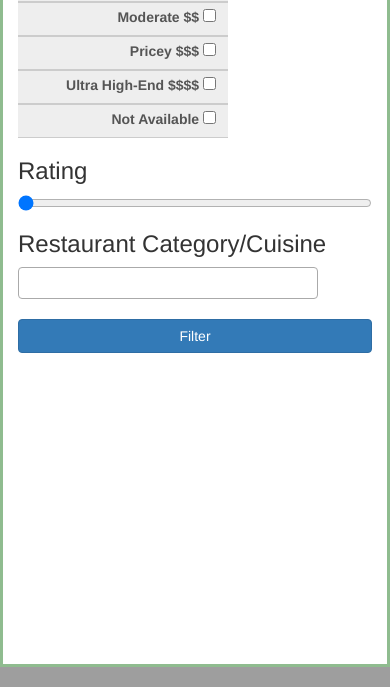
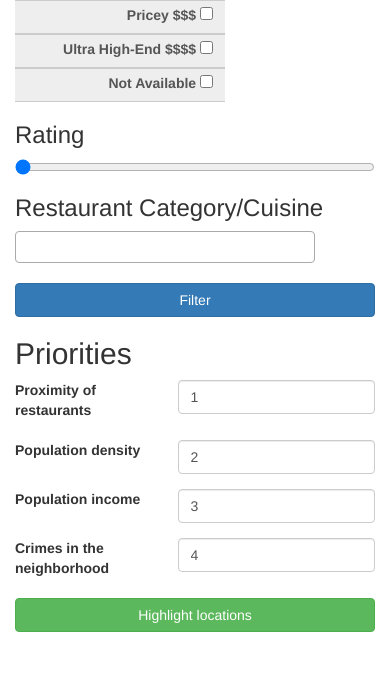
Before and after one commit to tonnpa/begin-here, a Django app: page / in a window 390 px wide. Shown: the part 1021-1708 px from the top of the page. Run offline with Django 3.2, Linux system fonts and the light colour scheme; data that the repository does not hold is empty; some libraries are stand-ins or nearby versions.

Commit message:
feat(ui): add fields for defining priorities
Signed-off-by: Phan Anh Nguyen <tonnpa@gmail.com>

```diff
--- a/PostGISQueries.sql
+++ b/PostGISQueries.sql
@@ -92,12 +92,12 @@
 	WHERE foodmap_evaluationpoint.id = Q.id;
 
 
-##
+## Add evaluation point ID to the restaurants
 UPDATE foodmap_restaurant
 	SET eval_pt_id = Q.id
 	FROM
 		(
-			SELECT  B.id, B.rest_id
+			SELECT  B.id, A.rest_id
 			FROM (
 				SELECT location, id as rest_id
 				FROM foodmap_restaurant
--- a/begin_here/urls.py
+++ b/begin_here/urls.py
@@ -25,4 +25,5 @@
     url(r'^choropleth/data', foodmap_views.evalgrids_view), # The GeoJson evaluation grid data
     url(r'^categories$', foodmap_views.get_categories),
     url(r'^restaurants$', foodmap_views.get_restaurants),
+    url(r'^highlight$', foodmap_views.highlight)
 ]
--- a/foodmap/templates/index.html
+++ b/foodmap/templates/index.html
@@ -38,7 +38,7 @@
         <div class="col-md-8" style="height: 100%">
             <div id="map"></div>
         </div>
-        <div class="col-md-4" style="height: 100%; border: solid darkseagreen">
+        <div class="col-md-4" style="height: 100%">
             <h2> Interactive Market Explorer</h2>
             <h3> Price range </h3>
             <div class="input-group">
@@ -87,12 +87,48 @@
                     Filter
                 </button>
             </div>
+            <h2>Priorities</h2>
+            <form id="user-priority">
+                <div class="form-group row">
+                    <label for="weight_partners" class="col-xs-5 col-form-label">Proximity of restaurants</label>
+                    <div class="col-xs-7">
+                        <input class="form-control" type="number" value="1" id="weight_partners">
+                    </div>
+                </div>
+                <div class="form-group row">
+                    <label for="weight_population" class="col-xs-5 col-form-label">Population density</label>
+                    <div class="col-xs-7">
+                        <input class="form-control" type="number" value="2" id="weight_population">
+                    </div>
+                </div>
+                <div class="form-group row">
+                    <label for="weight_income" class="col-xs-5 col-form-label">Population income</label>
+                    <div class="col-xs-7">
+                        <input class="form-control" type="number" value="3" id="weight_income">
+                    </div>
+                </div>
+                <div class="form-group row">
+                    <label for="weight_crime" class="col-xs-5 col-form-label">Crimes in the neighborhood</label>
+                    <div class="col-xs-7">
+                        <input class="form-control" type="number" value="4" id="weight_crime">
+                    </div>
+                </div>
+                <div class="span4 center-block">
+                    <button type="button" class="btn btn-success center-block" style="width: 100%" onclick="highlight(this)">
+                        Highlight locations
+                    </button>
+                </div>
+            </form>
+            <br>
         </div>
     </div>
 </div>
 
 <script>
-    var map = L.map('map').setView([33.748995, -84.387982], 12);
+    var map, restaurants, allRestaurantLayer, currentLayer;
+
+    $(document).ready(function () {
+        map = L.map('map').setView([33.748995, -84.387982], 12);
 
         L.tileLayer('https://api.tiles.mapbox.com/v4/{id}/{z}/{x}/{y}.png?access_token=pk.eyJ1IjoibWFwYm94IiwiYSI6ImNpandmbXliNDBjZWd2M2x6bDk3c2ZtOTkifQ._QA7i5Mpkd_m30IGElHziw', {
             maxZoom: 16,
@@ -108,18 +144,44 @@
             fillOpacity: 0.1
         };
 
-    var restaurants, allRestaurantLayer, currentLayer;
-    $.get('/restaurants').done(function (data) {
-        restaurants = data;
-        allRestaurantLayer = L.geoJSON(restaurants, {
-            pointToLayer: function (feature, latlng) {
-                return L.circleMarker(latlng, geojsonMarkerOptions);
+{#        $.get('/restaurants').done(function (data) {#}
+{#            restaurants = data;#}
+{#            allRestaurantLayer = L.geoJSON(restaurants, {#}
+{#                pointToLayer: function (feature, latlng) {#}
+{#                    return L.circleMarker(latlng, geojsonMarkerOptions);#}
+{#                }#}
+{#            });#}
+{#            currentLayer = allRestaurantLayer;#}
+{#            currentLayer.addTo(map);#}
+{#            console.log(restaurants);#}
+{#        });#}
+
+        $.get('/categories').done(function (data) {
+            var $cuisines = $('#cuisines');
+            $cuisines.select2();
+
+            for (var region in data) {
+                var $region = $("<optgroup label=\"" + region + "\"></optgroup>");
+                $cuisines.append($region);
+                data[region].forEach(function (category) {
+                    $region.append("<option value=\"" + category + "\">" + category + "</option>");
+                });
             }
         });
-        currentLayer = allRestaurantLayer;
-        currentLayer.addTo(map);
-        console.log(restaurants);
     });
+
+    function getSelectedPriceCategories() {
+        var $checked = $("input[name=pricerange]:checked");
+        var $unchecked = $("input[name=pricerange]:not(:checked)");
+        var visibility = {};
+        $checked.each(function (_, category) {
+            visibility[category.value] = true;
+        });
+        $unchecked.each(function (_, category) {
+            visibility[category.value] = false;
+        });
+        return visibility;
+    }
 
     function filter() {
         map.removeLayer(currentLayer);
@@ -138,31 +200,22 @@
         currentLayer.addTo(map);
     }
 
-    function getSelectedPriceCategories() {
-        var $checked = $("input[name=pricerange]:checked");
-        var $unchecked = $("input[name=pricerange]:not(:checked)");
-        var visibility = {};
-        $checked.each(function (_, category) {
-            visibility[category.value] = true;
+    function highlight(element) {
+        var $form = $(element).closest("form");
+        var priorities = {
+            partner: $form.find("#weight_partners").val(),
+            population: $form.find("#weight_population").val(),
+            income: $form.find("#weight_income").val(),
+            crime: $form.find("#weight_crime").val()
+        };
+
+        $.post({
+            url: '/highlight',
+            contentType: 'application/json',
+            data: JSON.stringify(priorities)
         });
-        $unchecked.each(function (_, category) {
-            visibility[category.value] = false;
-        });
-        return visibility;
     }
 
-    $.get('/categories').done(function (data) {
-        var $cuisines = $('#cuisines');
-        $cuisines.select2();
-
-        for (var region in data) {
-            var $region = $("<optgroup label=\"" + region + "\"></optgroup>");
-            $cuisines.append($region);
-            data[region].forEach(function (category) {
-                $region.append("<option value=\"" + category + "\">" + category + "</option>");
-            });
-        }
-    });
 
 </script>
 
--- a/foodmap/views.py
+++ b/foodmap/views.py
@@ -1,6 +1,8 @@
 import json
+import logging
 
-from foodmap.models import Category
+from django.views.decorators.csrf import csrf_exempt
+
 from foodmap.models import Restaurant
 from django.shortcuts import render
 from .models import EvaluationPoint
@@ -82,7 +84,7 @@
                                      'columbian',
                                      'peruvian']}
 
-    return HttpResponse(json.dumps(categories), content_type="application/json");
+    return HttpResponse(json.dumps(categories), content_type="application/json")
 
 
 def get_restaurants(request):
@@ -93,7 +95,7 @@
 def heatmap(request):
     PtData = EvaluationPoint.objects.all()
     context = {'PtData': PtData}
-    return render(request, 'Heatmap.html', context)
+    return render(request, 'heatmap.html', context)
 
 
 def evalgrids_view(request):
@@ -105,3 +107,10 @@
 
 def choropleth(request):
     return render(request, 'choropleth.html')
+
+
+@csrf_exempt
+def highlight(request):
+    data = json.loads(request.body.decode("utf-8"))
+    logging.error(data.keys())
+    return HttpResponse("Hello")
```
Also changed, not shown: begin_here/settings.py (+18 -0 lines), foodmap/templates/heatmap.html (renamed from foodmap/templates/Heatmap.html). Lines whose indentation alone changed are shown as unchanged.
